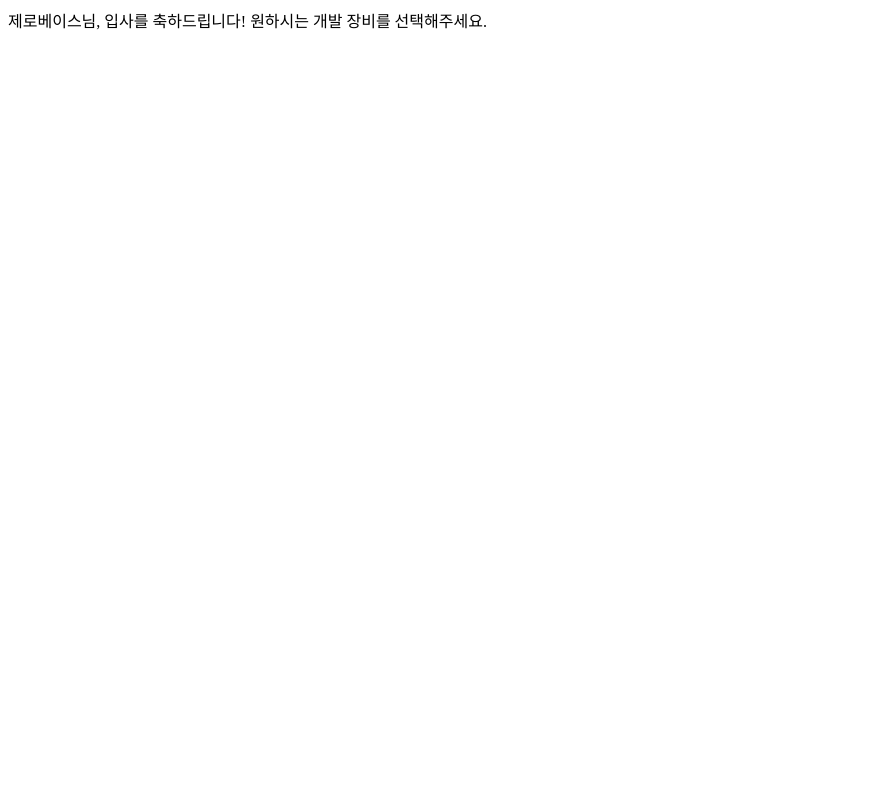
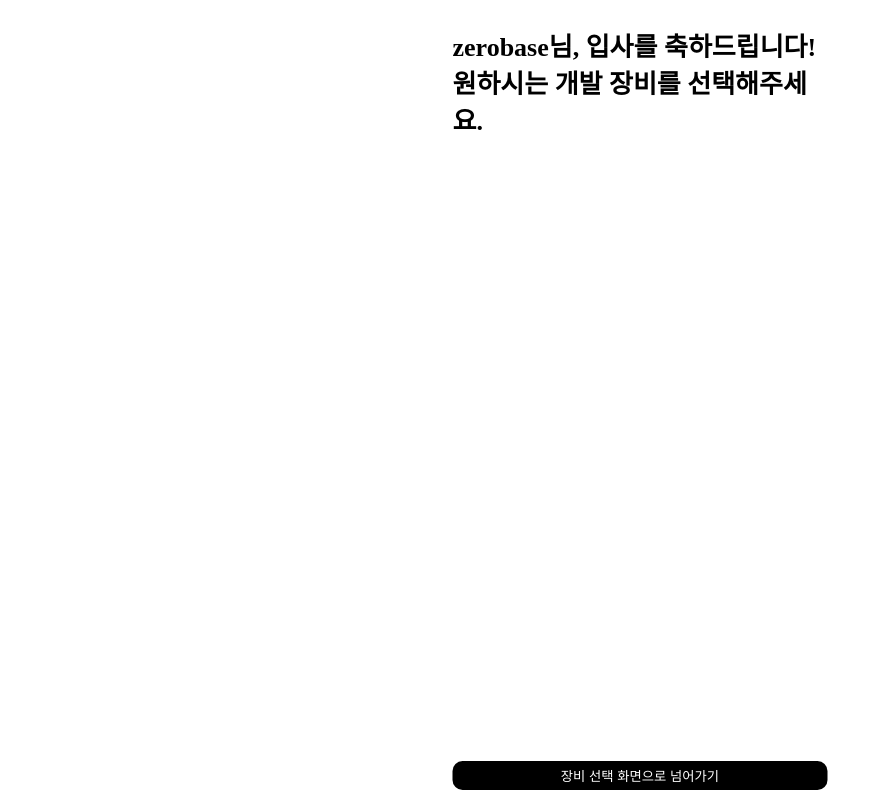
Before and after one commit to chaeeunj/zero-react-project, a Next.js app: page /start in a window 1280 px wide. Shown: the whole page, without its empty margins (0-883 px from the left). Built offline with nearby package versions, Linux system fonts and the light colour scheme.

Commit message:
시작 화면 구현

```diff
--- /dev/null
+++ b/pages/_app.js
@@ -0,0 +1,5 @@
+import '../src/styles.css';
+
+export default function MyApp({ Component, pageProps }) {
+  return <Component {...pageProps} />;
+}
--- a/pages/start.js
+++ b/pages/start.js
@@ -1,9 +1,30 @@
-import React from "react";
+import React, { useEffect, useState } from 'react';
+import { useRouter } from 'next/router';
+import { fetchUser } from '../src/modules/api';
+import BottomButton from '../src/components/BottomButton';
 
 export default function start() {
+  const [name, setName] = useState('제로베이스');
+  const router = useRouter();
+
+  useEffect(() => {
+    async function fetch() {
+      const res = await fetchUser();
+      setName(res.name);
+    }
+
+    fetch();
+  }, []);
   return (
-    <div>
-      제로베이스님, 입사를 축하드립니다! 원하시는 개발 장비를 선택해주세요.
+    <div className="container">
+      <div className="wrapper">
+        <h3 className="title">
+          {name}님, 입사를 축하드립니다! 원하시는 개발 장비를 선택해주세요.
+        </h3>
+      </div>
+      <BottomButton onClick={() => router.push('/device-choice')}>
+        장비 선택 화면으로 넘어가기
+      </BottomButton>
     </div>
   );
 }
--- a/src/components/BottomButton.js
+++ b/src/components/BottomButton.js
@@ -1,5 +1,10 @@
-import React from "react";
+import React from 'react';
+import styles from './BottomButton.module.css';
 
-export default function BottomButton() {
-  return <button>BottomButton</button>;
+export default function BottomButton(props) {
+  return (
+    <button onClick={props.onClick} className={styles.button}>
+      {props.children}
+    </button>
+  );
 }
--- /dev/null
+++ b/src/components/BottomButton.module.css
@@ -0,0 +1,12 @@
+.button {
+  position: fixed;
+  bottom: 10px;
+  left: 50%;
+  transform: translate(-50%);
+  padding: 5px;
+  border-radius: 10px;
+
+  width: 375px;
+  background: black;
+  color: white;
+}
--- /dev/null
+++ b/src/styles.css
@@ -0,0 +1,25 @@
+.container {
+  width: 100%;
+  height: 100%;
+}
+
+.wrapper {
+  width: 375px;
+  height: 100%;
+  margin: 0 auto;
+}
+
+.title {
+  font-weight: bold;
+  font-size: 26px;
+}
+
+button {
+  background: inherit;
+  border: none;
+  box-shadow: none;
+  border-radius: 0;
+  padding: 0;
+  overflow: visible;
+  cursor: pointer;
+}
```
